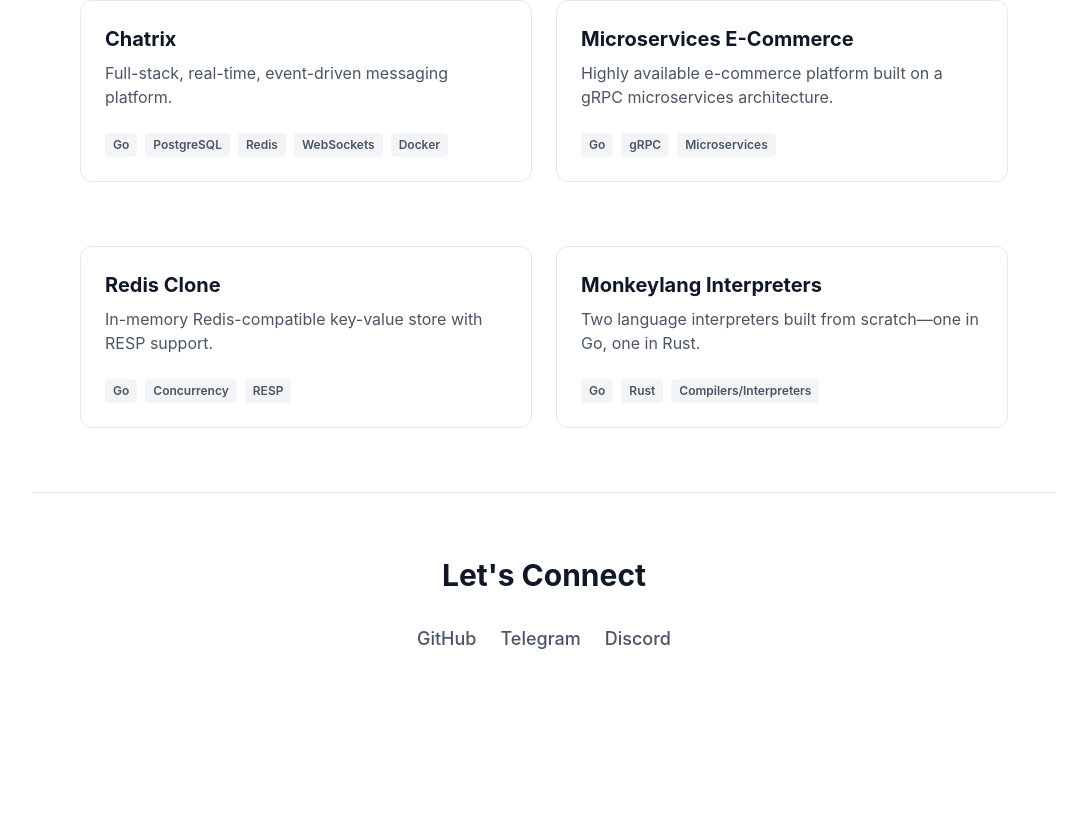
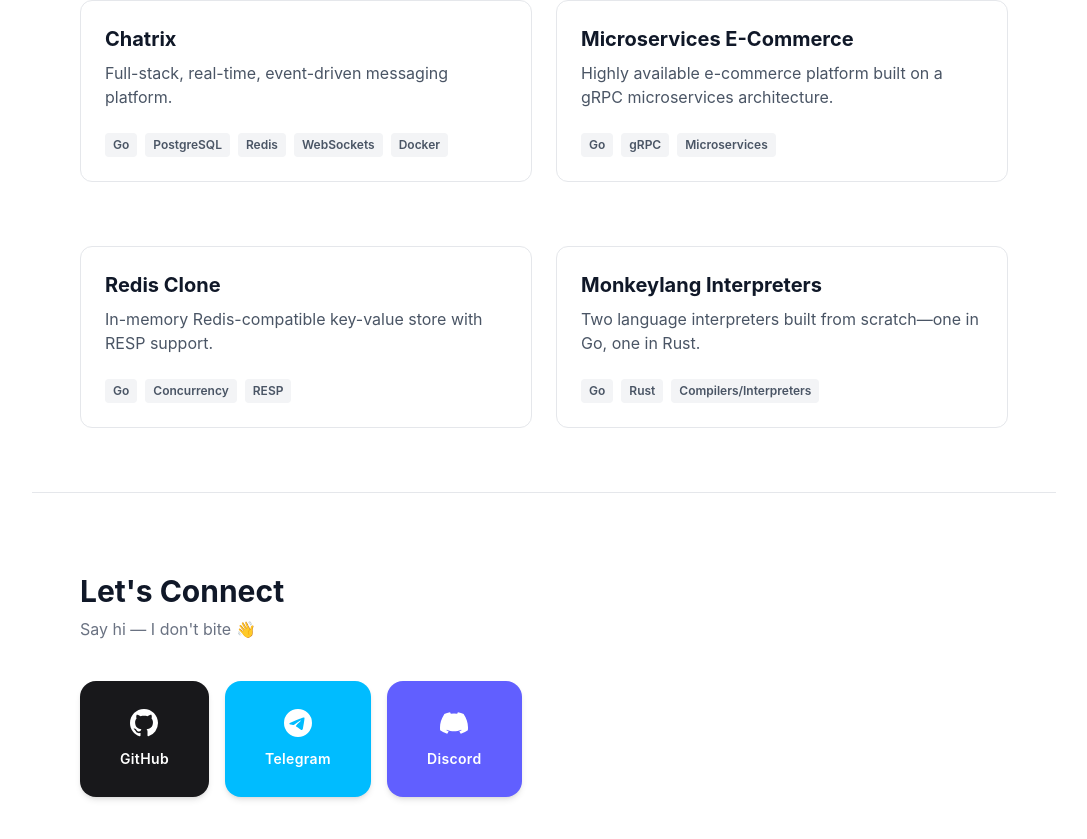
Before and after one commit to myselfBZ/iam, a React (Vite) app: page / in a window 1280 px wide. Shown: the part 2469-3308 px from the top of the page, without its empty margins (96-1183 px from the left). Before the commit the page ends 3186 px from the top, so only its background shows below. Built offline with nearby package versions, Linux system fonts and the light colour scheme.

Commit message:
v1 shipped

```diff
--- a/src/components/Contact.tsx
+++ b/src/components/Contact.tsx
@@ -1,34 +1,120 @@
-import React from 'react';
+import React, { useState } from 'react';
+
+const GitHubIcon = () => (
+  <svg viewBox="0 0 24 24" fill="currentColor" className="w-7 h-7">
+    <path d="M12 0C5.37 0 0 5.37 0 12c0 5.31 3.435 9.795 8.205 11.385.6.105.825-.255.825-.57 0-.285-.015-1.23-.015-2.235-3.015.555-3.795-.735-4.035-1.41-.135-.345-.72-1.41-1.23-1.695-.42-.225-1.02-.78-.015-.795.945-.015 1.62.87 1.845 1.23 1.08 1.815 2.805 1.305 3.495.99.105-.78.42-1.305.765-1.605-2.67-.3-5.46-1.335-5.46-5.925 0-1.305.465-2.385 1.23-3.225-.12-.3-.54-1.53.12-3.18 0 0 1.005-.315 3.3 1.23.96-.27 1.98-.405 3-.405s2.04.135 3 .405c2.295-1.56 3.3-1.23 3.3-1.23.66 1.65.24 2.88.12 3.18.765.84 1.23 1.905 1.23 3.225 0 4.605-2.805 5.625-5.475 5.925.435.375.81 1.095.81 2.22 0 1.605-.015 2.895-.015 3.3 0 .315.225.69.825.57A12.02 12.02 0 0 0 24 12c0-6.63-5.37-12-12-12z" />
+  </svg>
+);
+
+const TelegramIcon = () => (
+  <svg viewBox="0 0 24 24" fill="currentColor" className="w-7 h-7">
+    <path d="M11.944 0A12 12 0 0 0 0 12a12 12 0 0 0 12 12 12 12 0 0 0 12-12A12 12 0 0 0 12 0a12 12 0 0 0-.056 0zm4.962 7.224c.1-.002.321.023.465.14a.506.506 0 0 1 .171.325c.016.093.036.306.02.472-.18 1.898-.962 6.502-1.36 8.627-.168.9-.499 1.201-.82 1.23-.696.065-1.225-.46-1.9-.902-1.056-.693-1.653-1.124-2.678-1.8-1.185-.78-.417-1.21.258-1.91.177-.184 3.247-2.977 3.307-3.23.007-.032.014-.15-.056-.212s-.174-.041-.249-.024c-.106.024-1.793 1.14-5.061 3.345-.48.33-.913.49-1.302.48-.428-.008-1.252-.241-1.865-.44-.752-.245-1.349-.374-1.297-.789.027-.216.325-.437.893-.663 3.498-1.524 5.83-2.529 6.998-3.014 3.332-1.386 4.025-1.627 4.476-1.635z" />
+  </svg>
+);
+
+const DiscordIcon = () => (
+  <svg viewBox="0 0 24 24" fill="currentColor" className="w-7 h-7">
+    <path d="M20.317 4.37a19.791 19.791 0 0 0-4.885-1.515.074.074 0 0 0-.079.037c-.21.375-.444.864-.608 1.25a18.27 18.27 0 0 0-5.487 0 12.64 12.64 0 0 0-.617-1.25.077.077 0 0 0-.079-.037A19.736 19.736 0 0 0 3.677 4.37a.07.07 0 0 0-.032.027C.533 9.046-.32 13.58.099 18.057.1 18.08.114 18.1.132 18.11a19.9 19.9 0 0 0 5.993 3.03.078.078 0 0 0 .084-.028 14.09 14.09 0 0 0 1.226-1.994.076.076 0 0 0-.041-.106 13.107 13.107 0 0 1-1.872-.892.077.077 0 0 1-.008-.128 10.2 10.2 0 0 0 .372-.292.074.074 0 0 1 .077-.01c3.928 1.793 8.18 1.793 12.062 0a.074.074 0 0 1 .078.01c.12.098.246.198.373.292a.077.077 0 0 1-.006.127 12.299 12.299 0 0 1-1.873.892.077.077 0 0 0-.041.107c.36.698.772 1.362 1.225 1.993a.076.076 0 0 0 .084.028 19.839 19.839 0 0 0 6.002-3.03.077.077 0 0 0 .032-.054c.5-5.177-.838-9.674-3.549-13.66a.061.061 0 0 0-.031-.03z" />
+  </svg>
+);
+
+const contacts = [
+  {
+    id: 'github',
+    label: 'GitHub',
+    href: 'https://github.com/myselfBZ',
+    Icon: GitHubIcon,
+    bg: 'bg-zinc-900 dark:bg-zinc-100',
+    iconColor: 'text-white dark:text-zinc-900',
+    labelColor: 'text-white dark:text-zinc-900',
+    hoverBg: 'hover:bg-zinc-700 dark:hover:bg-zinc-300',
+    bubble: '🐙',
+  },
+  {
+    id: 'telegram',
+    label: 'Telegram',
+    href: 'https://t.me/alivobjonov',
+    Icon: TelegramIcon,
+    bg: 'bg-sky-400',
+    iconColor: 'text-white',
+    labelColor: 'text-white',
+    hoverBg: 'hover:bg-sky-500',
+    bubble: '✈️',
+  },
+  {
+    id: 'discord',
+    label: 'Discord',
+    href: 'https://discord.com/users/1348496475616968704',
+    Icon: DiscordIcon,
+    bg: 'bg-indigo-500',
+    iconColor: 'text-white',
+    labelColor: 'text-white',
+    hoverBg: 'hover:bg-indigo-600',
+    bubble: '🎮',
+  },
+];
+
+const ContactCard: React.FC<{ contact: typeof contacts[0] }> = ({ contact }) => {
+  const [popped, setPopped] = useState(false);
+  const { label, href, Icon, bg, iconColor, labelColor, hoverBg, bubble } = contact;
+
+  const handleClick = () => {
+    setPopped(true);
+    setTimeout(() => setPopped(false), 600);
+  };
+
+  return (
+    <a
+      href={href}
+      target="_blank"
+      rel="noreferrer"
+      onClick={handleClick}
+      className={`
+        group relative flex flex-col items-center gap-3 px-10 py-7
+        ${bg} ${hoverBg}
+        rounded-2xl shadow-md hover:shadow-xl
+        transition-all duration-200 ease-out
+        hover:-translate-y-1.5 active:scale-95
+        cursor-pointer select-none
+      `}
+    >
+      {/* Floating emoji on hover */}
+      <span
+        className={`
+          absolute -top-5 left-1/2 -translate-x-1/2 text-xl pointer-events-none
+          transition-all duration-300
+          ${popped ? 'opacity-100 -translate-y-6 scale-125' : 'opacity-0 group-hover:opacity-100 group-hover:-translate-y-1'}
+        `}
+        aria-hidden
+      >
+        {bubble}
+      </span>
+
+      <span className={`${iconColor} transition-transform duration-200 group-hover:scale-110`}>
+        <Icon />
+      </span>
+
+      <span className={`text-sm font-semibold ${labelColor} tracking-wide`}>
+        {label}
+      </span>
+    </a>
+  );
+};
 
 const Contact: React.FC = () => {
   return (
-    <section className="py-16 px-6 md:px-12 max-w-5xl mx-auto border-t border-gray-200 dark:border-gray-800 text-center">
-      <h3 className="text-3xl font-bold mb-8 text-gray-900 dark:text-white">Let's Connect</h3>
-      <div className="flex flex-col sm:flex-row justify-center items-center gap-6">
-        <a
-          href="https://github.com/myselfBZ"
-          target="_blank"
-          rel="noreferrer"
-          className="text-lg font-medium text-gray-600 dark:text-gray-300 hover:text-black dark:hover:text-white transition-colors"
-        >
-          GitHub
-        </a>
-        <a
-          href="https://t.me/alivobjonov"
-          target="_blank"
-          rel="noreferrer"
-          className="text-lg font-medium text-gray-600 dark:text-gray-300 hover:text-blue-500 transition-colors"
-        >
-          Telegram
-        </a>
-        <a
-          href="https://discord.com/users/1348496475616968704"
-          target="_blank"
-          rel="noreferrer"
-          className="text-lg font-medium text-gray-600 dark:text-gray-300 hover:text-indigo-500 transition-colors"
-        >
-          Discord
-        </a>
+    <section className="py-20 px-6 md:px-12 max-w-5xl mx-auto border-t border-gray-200 dark:border-gray-800 relative z-10">
+      <h3 className="text-3xl font-bold mb-2 text-gray-900 dark:text-white">
+        Let's Connect
+      </h3>
+      <p className="text-gray-500 dark:text-gray-400 mb-10 text-base">
+        Say hi — I don't bite 👋
+      </p>
+
+      <div className="flex flex-wrap gap-4">
+        {contacts.map((contact) => (
+          <ContactCard key={contact.id} contact={contact} />
+        ))}
       </div>
     </section>
   );
```
